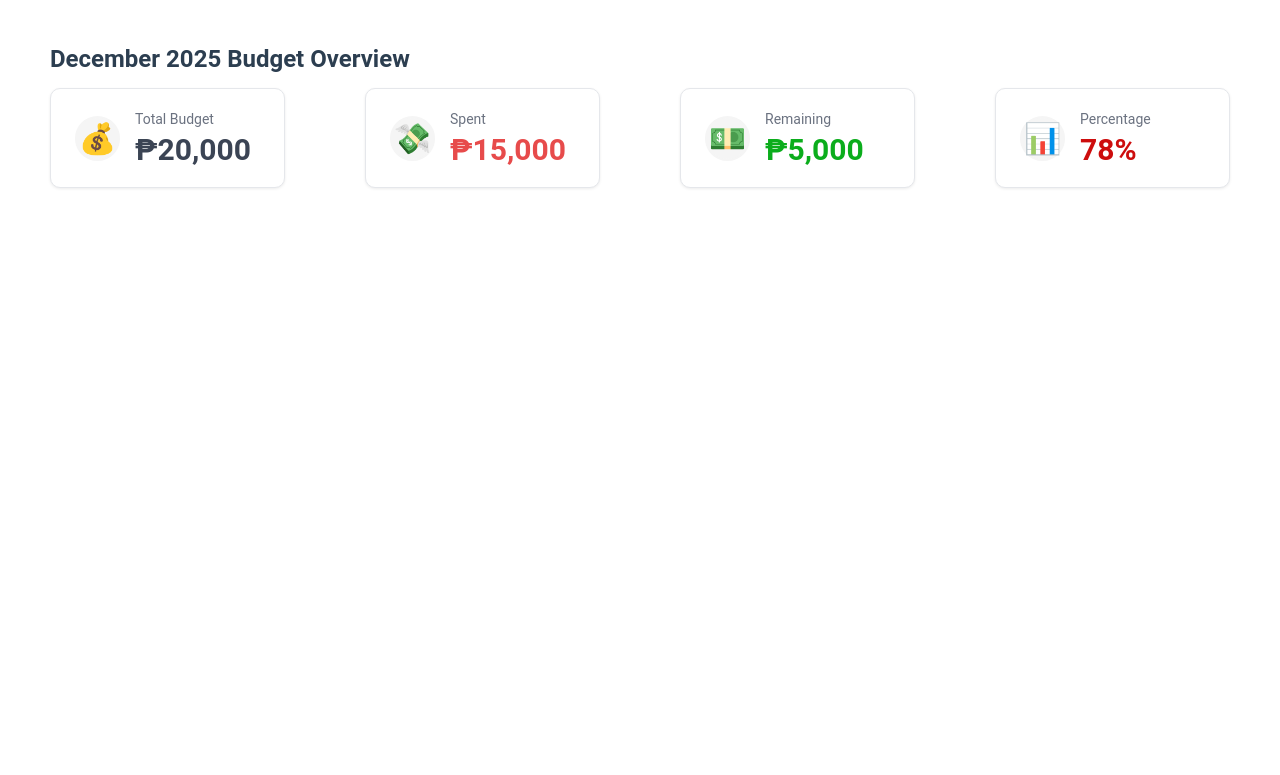
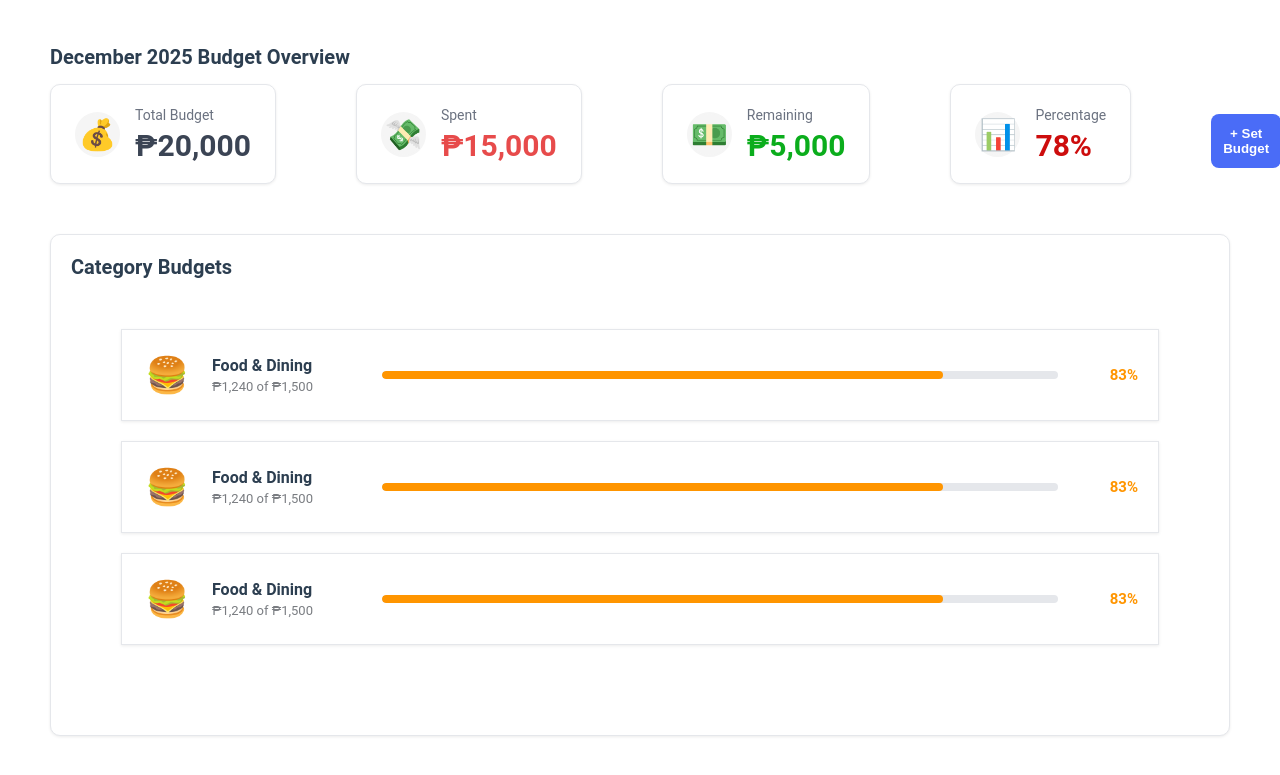
Before and after one commit to dobladamark/Personal-Finance-Tracker, a plain HTML site: page pages/budget.html in a window 1280 px wide. Shown: the part 105-880 px from the top of the page. Before the commit the page ends 800 px from the top, so only its background shows below. Drawn offline with Linux system fonts and the light colour scheme.

Commit message:
budget category

```diff
--- a/css/style.css
+++ b/css/style.css
@@ -415,6 +415,7 @@ body {
 .budget-summary-card h2 {
   margin-bottom: 15px;
   color: #2c3e50;
+  font-size: 20px;
 }
 
 .budg-summary-cards {
@@ -490,6 +491,134 @@ body {
   color: rgb(205, 13, 13);
 }
 
+.budget-category {
+  background-color: white;
+  border: 1px solid #e5e7eb;
+  box-shadow: 0 1px 3px rgba(0, 0, 0, 0.08);
+  border-radius: 10px;
+  padding: 20px;
+  display: flex;
+  flex-direction: column;
+  margin-top: 30px;
+}
+
+.budget-category h2 {
+  color: #2c3e50;
+  font-size: 20px;
+}
+
+.budg-percentage {
+  padding: 50px;
+}
+
+.budg-percentage-item {
+  background-color: white;
+  border: 1px solid #e5e7eb;
+  box-shadow: 0 1px 3px rgba(0, 0, 0, 0.08);
+  padding: 20px 20px;
+  margin-bottom: 20px;
+  display: flex;
+  align-items: center;
+  gap: 20px;
+  min-height: 80px;
+}
+
+.budgcat-icon-cards {
+  font-size: 35px;
+  width: 50px;
+  height: 50px;
+  display: flex;
+  align-items: center;
+  justify-content: center;
+  flex-shrink: 0;
+}
+
+.budg-text-content {
+  display: flex;
+  flex-direction: column;
+  gap: 4px;
+  min-width: 150px;
+}
+
+.budg-percentage-item h4 {
+  color: #2c3e50;
+  margin: 0;
+  font-size: 16px;
+  font-weight: 600;
+}
+
+.budg-percentage-item p {
+  font-size: 13px;
+  color: #797c81;
+  font-weight: 400;
+  margin: 0;
+}
+
+.budg-progress-wrapper {
+  flex: 1;
+  display: flex;
+  align-items: center;
+}
+
+.budg-progress-bar {
+  width: 100%;
+  height: 8px;
+  background-color: #e5e7eb;
+  border-radius: 10px;
+  overflow: hidden;
+}
+
+.budg-progress-fill {
+  height: 100%;
+  background-color: #ff9500;
+  border-radius: 10px;
+  transition: width 0.3s ease;
+}
+
+.budg-percentage-item > span.budg-percentage {
+  font-size: 15px;
+  font-weight: 700;
+  color: #ff9500;
+  min-width: 60px;
+  text-align: right;
+  padding: 0;
+}
+
+.set-budget-btn {
+  width: 10%;
+  height: 20%;
+  padding: 12px;
+  background: #4a6cf7;
+  color: white;
+  border: none;
+  border-radius: 8px;
+  cursor: pointer;
+  font-weight: 600;
+  margin-top: 30px;
+  margin-right: 15px;
+}
+
+.budg-progress-wrapper {
+  grid-column: 2;
+  grid-row: 2;
+  width: 100%;
+}
+
+.budg-progress-bar {
+  width: 100%;
+  height: 8px;
+  background-color: #e5e7eb;
+  border-radius: 10px;
+  overflow: hidden;
+}
+
+.budg-progress-fill {
+  height: 100%;
+  background-color: #ff9500;
+  border-radius: 10px;
+  transition: width 0.3s ease;
+}
+
 /*MEDIA QUERIES*/
 
 .dash-card {
--- a/pages/budget.html
+++ b/pages/budget.html
@@ -56,6 +56,52 @@
                 <p id="budg-budget-used">78%</p>
               </div>
             </div>
+            <button type="button" class="set-budget-btn">+ Set Budget</button>
+          </div>
+        </div>
+
+        <div class="budget-category">
+          <h2>Category Budgets</h2>
+          <div class="budg-percentage">
+            <div class="budg-percentage-item">
+              <span class="budgcat-icon-cards">🍔</span>
+              <div class="budg-text-content">
+                <h4>Food & Dining</h4>
+                <p>₱1,240 of ₱1,500</p>
+              </div>
+              <div class="budg-progress-wrapper">
+                <div class="budg-progress-bar">
+                  <div class="budg-progress-fill" style="width: 83%"></div>
+                </div>
+              </div>
+              <span class="budg-percentage">83%</span>
+            </div>
+            <div class="budg-percentage-item">
+              <span class="budgcat-icon-cards">🍔</span>
+              <div class="budg-text-content">
+                <h4>Food & Dining</h4>
+                <p>₱1,240 of ₱1,500</p>
+              </div>
+              <div class="budg-progress-wrapper">
+                <div class="budg-progress-bar">
+                  <div class="budg-progress-fill" style="width: 83%"></div>
+                </div>
+              </div>
+              <span class="budg-percentage">83%</span>
+            </div>
+            <div class="budg-percentage-item">
+              <span class="budgcat-icon-cards">🍔</span>
+              <div class="budg-text-content">
+                <h4>Food & Dining</h4>
+                <p>₱1,240 of ₱1,500</p>
+              </div>
+              <div class="budg-progress-wrapper">
+                <div class="budg-progress-bar">
+                  <div class="budg-progress-fill" style="width: 83%"></div>
+                </div>
+              </div>
+              <span class="budg-percentage">83%</span>
+            </div>
           </div>
         </div>
       </section>
```
